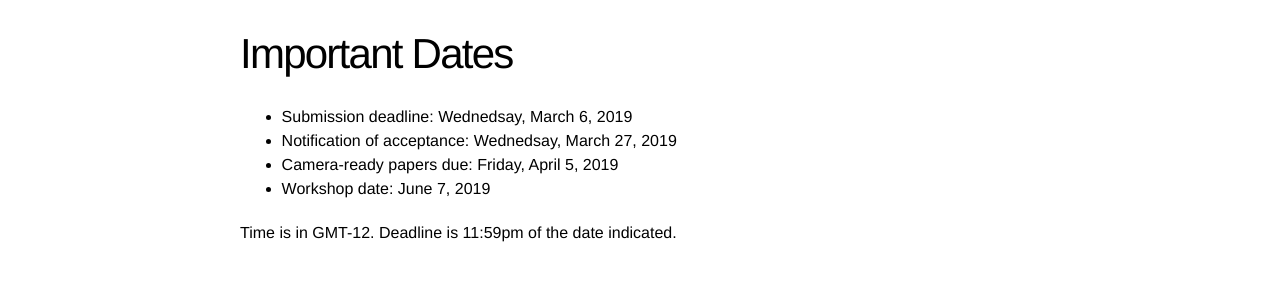
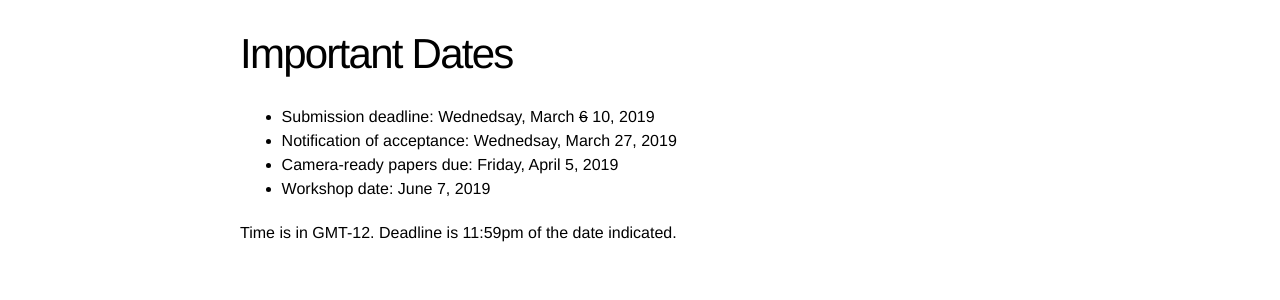
Before and after one commit to structuredprediction/structuredprediction.github.io, a Jekyll site: the page built from SPNLP19/2_date.md, in a window 1280 px wide. Shown: the part 130-430 px from the top of the page. Built offline with Jekyll 4.4.1, drawn with Linux system fonts in a browser that asks for light colours.

Commit message:
Extended deadline

```diff
--- a/SPNLP19/2_date.md
+++ b/SPNLP19/2_date.md
@@ -5,7 +5,7 @@ permalink: /SPNLP19/date/
 name: 2
 ---
 
-- Submission deadline: Wednedsay, March 6, 2019
+- Submission deadline: Wednedsay, March ~~6~~ 10, 2019
 - Notification of acceptance: Wednedsay, March 27, 2019
 - Camera-ready papers due: Friday, April 5, 2019
 - Workshop date: June 7, 2019
```
